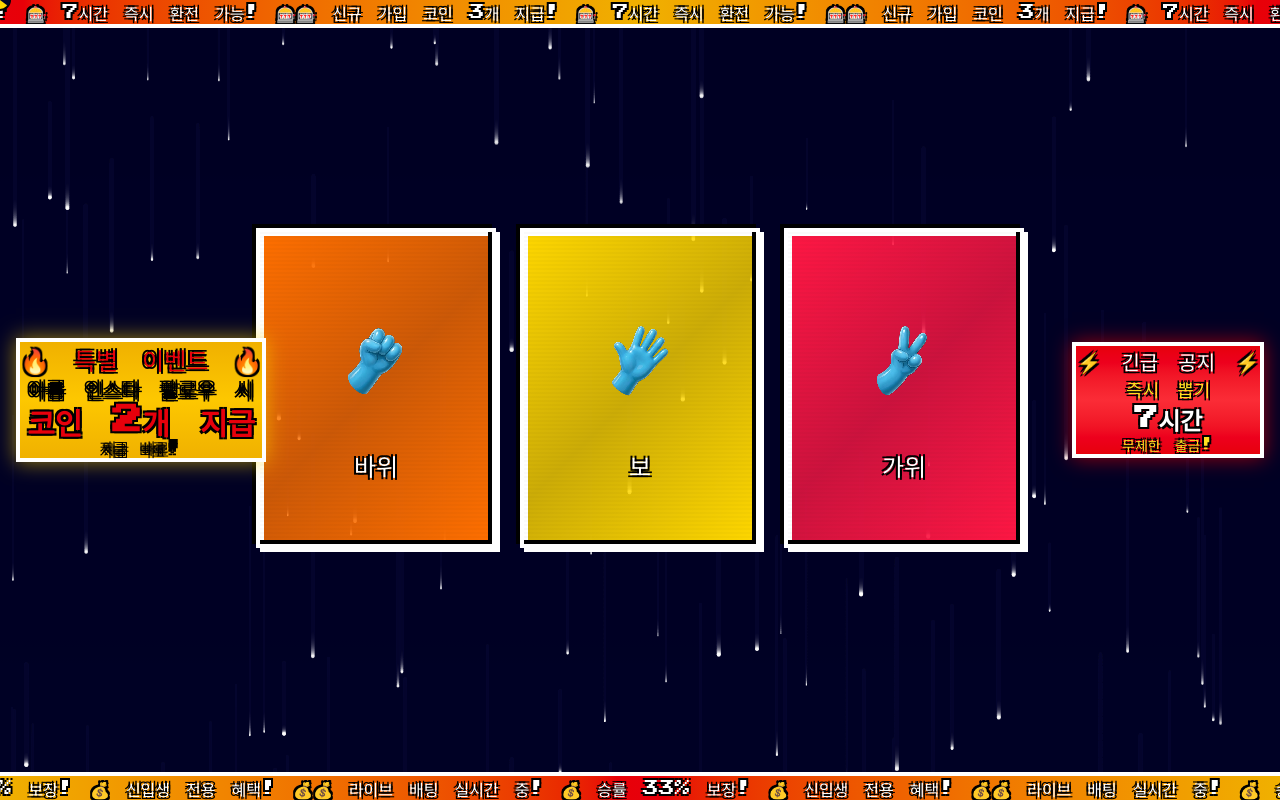
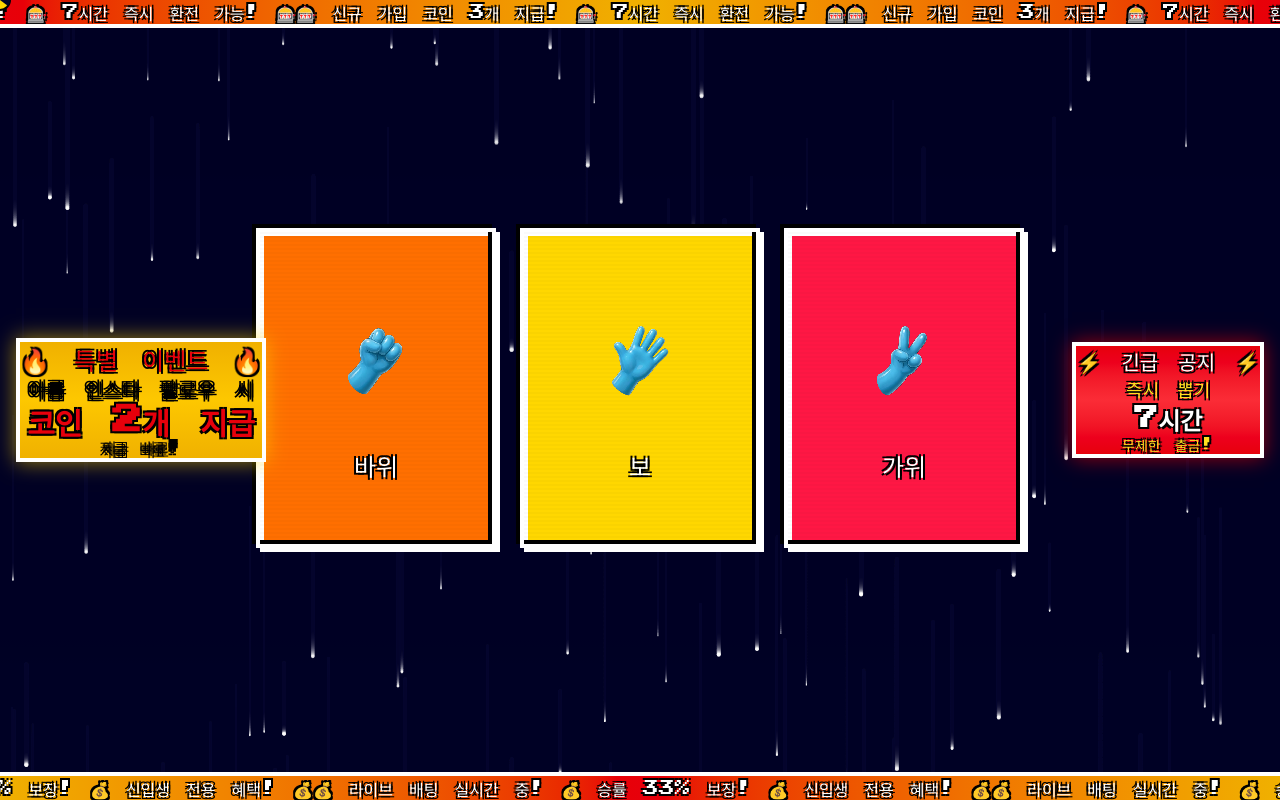
Before and after one commit to lastro1206/jjang-ggam-bbo, a Next.js app: page / in a window 1280 px wide. Built offline with nearby package versions, Linux system fonts and the light colour scheme; a web font is replaced by a local one.

Commit message:
chore: 결과 애니메이션 변경

```diff
--- a/app/components/ChoiceCard.tsx
+++ b/app/components/ChoiceCard.tsx
@@ -2,7 +2,6 @@
 
 import { motion } from "framer-motion";
 import Image from "next/image";
-import { useEffect, useRef } from "react";
 import GlitchEffect from "./GlitchEffect";
 
 type Choice = "rock" | "paper" | "scissors";
@@ -20,17 +19,17 @@ const choiceConfig = {
   scissors: {
     image: "/gawii.png",
     label: "가위",
-    color: "#FF1744", // 더 밝은 빨강
+    color: "#FF1744",
   },
   rock: {
     image: "/bawii.png",
     label: "바위",
-    color: "#FF6F00", // 금색 느낌의 주황
+    color: "#FF6F00",
   },
   paper: {
     image: "/bojagi.png",
     label: "보",
-    color: "#FFD700", // 금색
+    color: "#FFD700",
   },
 };
 
@@ -39,57 +38,32 @@ export default function ChoiceCard({
   isSelected,
   isDisabled,
   isLosing,
-  isWinning = false,
   onClick,
 }: ChoiceCardProps) {
   const config = choiceConfig[choice];
-  const buttonRef = useRef<HTMLButtonElement>(null);
-
-  // 색상의 어두운 버전 계산
-  const darkerColor = config.color + "CC"; // 80% opacity
-
-  // isDisabled나 isLosing이 false로 변경되면 스타일 리셋
-  useEffect(() => {
-    if (buttonRef.current && !isDisabled && !isLosing) {
-      buttonRef.current.style.background = `linear-gradient(135deg, ${config.color} 0%, ${darkerColor} 50%, ${config.color} 100%)`;
-      buttonRef.current.style.filter = "none";
-      buttonRef.current.style.opacity = "1";
-    }
-  }, [isDisabled, isLosing, config.color, darkerColor]);
 
   return (
     <GlitchEffect isActive={isLosing}>
       <motion.button
-        ref={buttonRef}
         onClick={onClick}
         disabled={isDisabled}
         className={`pixel-border relative overflow-hidden p-8 min-w-[200px] min-h-[280px] md:min-w-[240px] md:min-h-[320px] flex flex-col items-center justify-center gap-6 ${
-          isDisabled && !isWinning
-            ? "opacity-50 cursor-not-allowed"
-            : isDisabled && isWinning
-            ? "cursor-not-allowed"
-            : "cursor-pointer"
-        } ${isLosing ? "grayscale" : ""}`}
+          isDisabled ? "cursor-not-allowed" : "cursor-pointer"
+        }`}
         style={{
-          background: `linear-gradient(135deg, ${config.color} 0%, ${darkerColor} 50%, ${config.color} 100%)`,
-          backgroundSize: "200% 200%",
+          backgroundColor: config.color,
         }}
-        onMouseDown={(e) => {
-          e.preventDefault();
-          e.currentTarget.style.background = `linear-gradient(135deg, ${config.color} 0%, ${darkerColor} 50%, ${config.color} 100%)`;
-        }}
-        onMouseUp={(e) => {
-          e.currentTarget.style.background = `linear-gradient(135deg, ${config.color} 0%, ${darkerColor} 50%, ${config.color} 100%)`;
-        }}
+        initial={{ backgroundColor: config.color }}
         whileHover={!isDisabled ? { scale: 1.05 } : {}}
         whileTap={!isDisabled ? { scale: 0.98 } : {}}
-        animate={
-          isSelected
+        animate={{
+          backgroundColor: config.color,
+          ...(isSelected
             ? {
                 boxShadow: `0 0 30px ${config.color}, 0 0 50px ${config.color}80`,
               }
-            : {}
-        }
+            : {}),
+        }}
         transition={{ duration: 0.2 }}>
         {/* 픽셀 캐릭터 스타일 배경 */}
         <div
--- a/app/components/GlitchEffect.tsx
+++ b/app/components/GlitchEffect.tsx
@@ -7,20 +7,16 @@ interface GlitchEffectProps {
   isActive: boolean;
 }
 
-export default function GlitchEffect({ children, isActive }: GlitchEffectProps) {
+export default function GlitchEffect({
+  children,
+  isActive,
+}: GlitchEffectProps) {
   return (
     <motion.div
       className={isActive ? "glitch-effect" : ""}
       animate={
         isActive
           ? {
-              filter: [
-                "grayscale(100%) contrast(150%)",
-                "grayscale(100%) contrast(200%) hue-rotate(90deg)",
-                "grayscale(100%) contrast(150%) hue-rotate(180deg)",
-                "grayscale(100%) contrast(200%) hue-rotate(270deg)",
-                "grayscale(100%) contrast(150%)",
-              ],
               x: [0, -2, 2, -2, 2, 0],
               y: [0, 2, -2, 2, -2, 0],
             }
@@ -30,8 +26,7 @@ export default function GlitchEffect({ children, isActive }: GlitchEffectProps)
         duration: 0.3,
         repeat: isActive ? Infinity : 0,
         ease: "linear",
-      }}
-    >
+      }}>
       {children}
     </motion.div>
   );
--- a/app/globals.css
+++ b/app/globals.css
@@ -169,6 +169,7 @@ button:focus,
 button:focus-visible {
   filter: none !important;
   background: inherit !important;
+  background-color: inherit !important;
   outline: none !important;
   border-color: inherit !important;
 }
```
